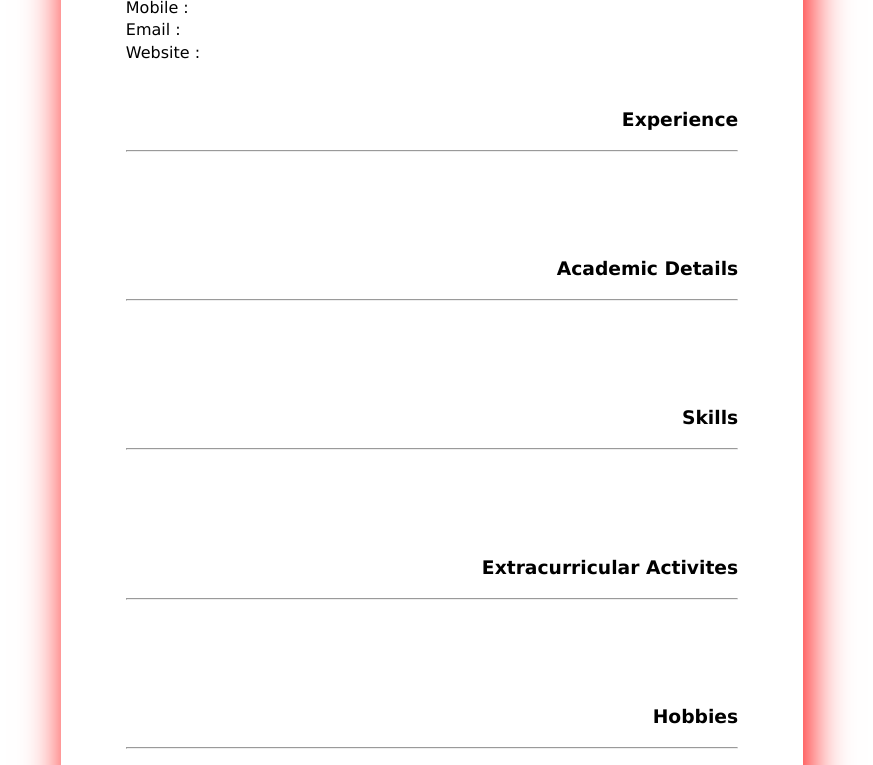
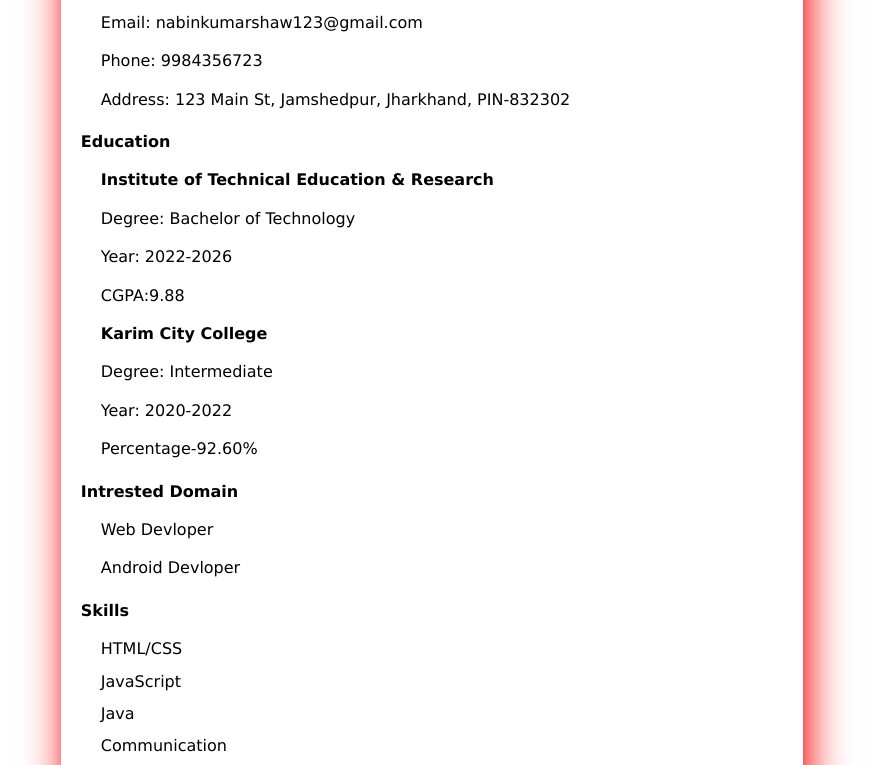
Before and after one commit to CareerDevelopmentHub/CV-Resume_Builder, a plain HTML site: page index.html in a window 1280 px wide. Shown: the part 112-877 px from the top of the page, without its empty margins (208-1081 px from the left). Drawn offline with Linux system fonts and the light colour scheme.

Commit message:
added my Resume

```diff
--- a/assets/styles.css
+++ b/assets/styles.css
@@ -91,3 +91,36 @@
         page-break-before: always;
     }
 }
+
+.container {
+    max-width: 800px;
+    margin: 0 auto;
+    padding: 20px;
+    background-color: #fff;
+    box-shadow: 0 0 10px rgba(0, 0, 0, 0.1);
+}
+
+h1 {
+    text-align: center;
+}
+
+.section {
+    margin-top: 20px;
+}
+
+.section-header {
+    font-weight: bold;
+}
+
+.section-content {
+    margin-left: 20px;
+}
+
+ul {
+    list-style: none;
+    padding: 0;
+}
+
+ul li {
+    margin-bottom: 10px;
+}
--- a/index.html
+++ b/index.html
@@ -8,11 +8,68 @@
     <link rel="stylesheet" href="assets/styles.css" />
     <link rel="icon" href="xyz.jpg">
     <title>ABC CV</title>
+
 </head>
-
 <body>
     <script src="assets/mithril.js"></script>
     <script src="assets/app.js"></script>
+    <div class="container">
+        <h1>Nabin Kumar Shaw</h1>
+
+        <div class="section">
+            <div class="section-header">Contact Information</div>
+            <div class="section-content">
+                <p>Email: nabinkumarshaw123@gmail.com</p>
+                <p>Phone: 9984356723</p>
+                <p>Address: 123 Main St, Jamshedpur, Jharkhand, PIN-832302</p>
+            </div>
+        </div>
+
+        <div class="section">
+            <div class="section-header">Education</div>
+            <div class="section-content">
+                <ul>
+                    <li>
+                        <p><strong>Institute of Technical Education & Research</strong></p>
+                        <p>Degree: Bachelor of Technology</p>
+                        <p>Year: 2022-2026</p>
+                        <p>CGPA:9.88</p>
+                    </li>
+                    <li>
+                        <p><strong>Karim City College</strong></p>
+                        <p>Degree: Intermediate</p>
+                        <p>Year: 2020-2022</p>
+                        <p>Percentage-92.60%</p>
+                    </li>
+                </ul>
+            </div>
+        </div>
+
+        <div class="section">
+            <div class="section-header">Intrested Domain</div>
+            <div class="section-content">
+                <ul>
+                    <li>
+                        <p>Web Devloper</p>
+                        <p>Android Devloper</p>
+                    </li>
+                </ul>
+            </div>
+        </div>
+
+        <div class="section">
+            <div class="section-header">Skills</div>
+            <div class="section-content">
+                <ul>
+                    <li>HTML/CSS</li>
+                    <li>JavaScript</li>
+                    <li>Java</li>
+                    <li>Communication</li>
+                    <li>Node/Express</li>
+                    <li>Sql</li>
+                </ul>
+            </div>
+        </div>
+    </div>
 </body>
-
 </html>
```
